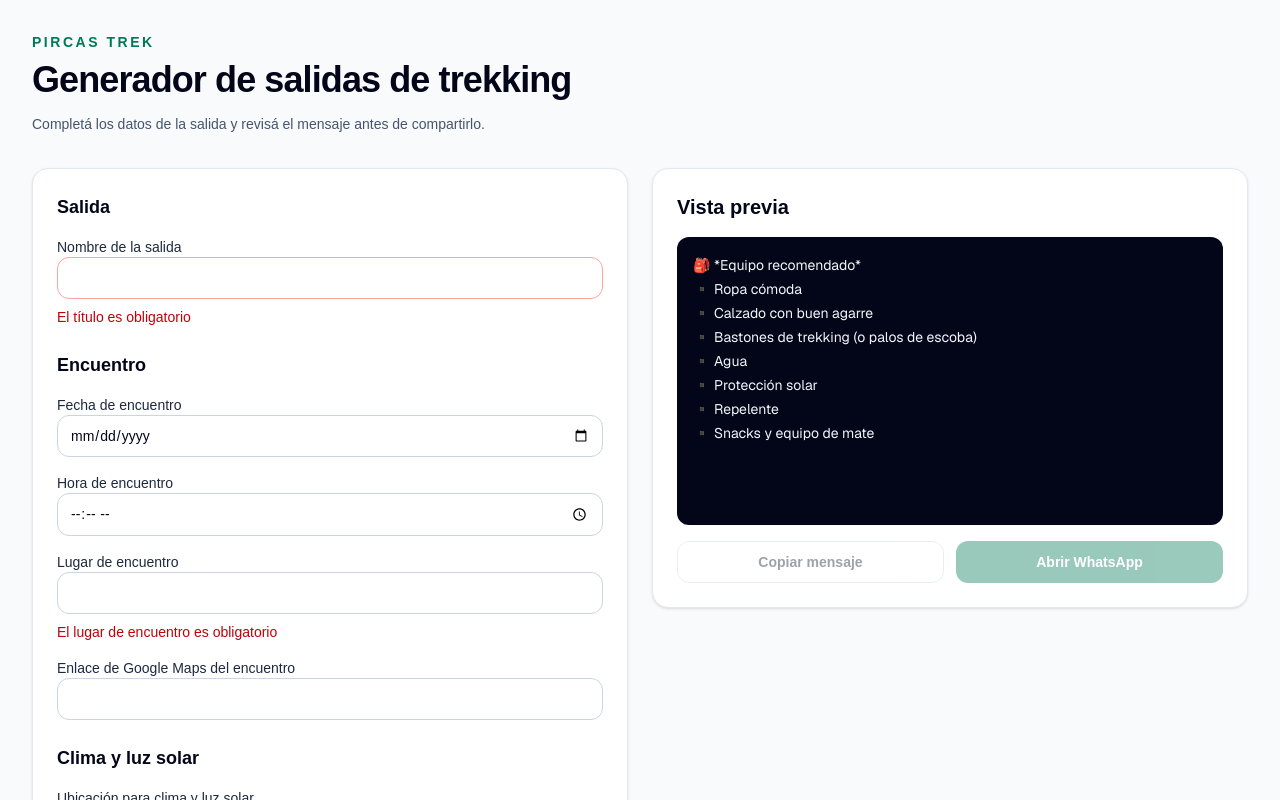
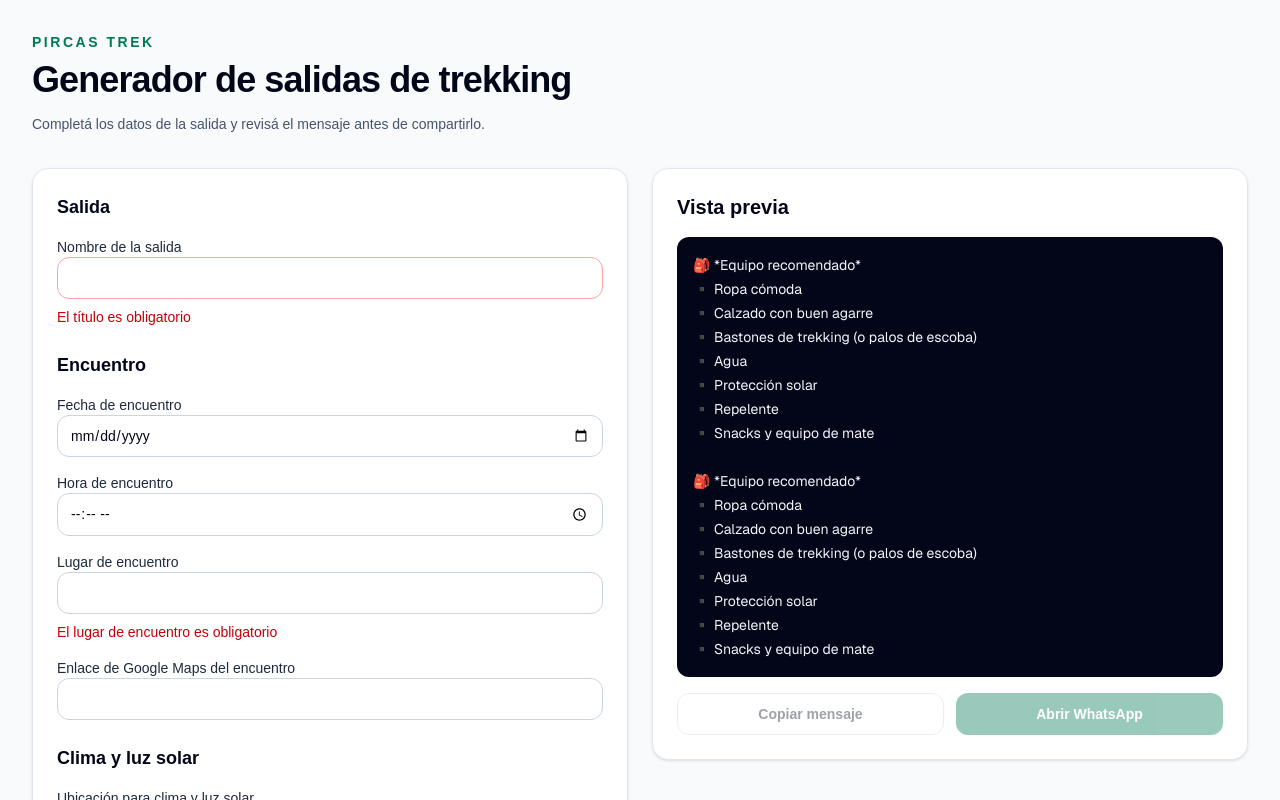
Before and after one commit to m415x/trekking-outing-message-generator, a Next.js app: page / in a window 1280 px wide. Shown: the top 800 px of the page. Built offline with nearby package versions, Linux system fonts and the light colour scheme.

Commit message:
fix(TOMG-7): keep partial preview context visible

```diff
--- a/components/message-preview.tsx
+++ b/components/message-preview.tsx
@@ -20,9 +20,10 @@ export function MessagePreview({
   conditions,
 }: MessagePreviewProps) {
   const { message, canShare, validation } = getSharingState(event, recommendations)
+  const generatedMessage = generateWhatsAppMessage(event, recommendations, conditions)
   const previewMessage = validation.isValid
-    ? generateWhatsAppMessage(event, recommendations, conditions)
-    : message
+    ? generatedMessage
+    : [message, generatedMessage].filter(Boolean).join("\n\n")
   const [copyStatus, setCopyStatus] = useState("")
 
   async function copyMessage() {
```
